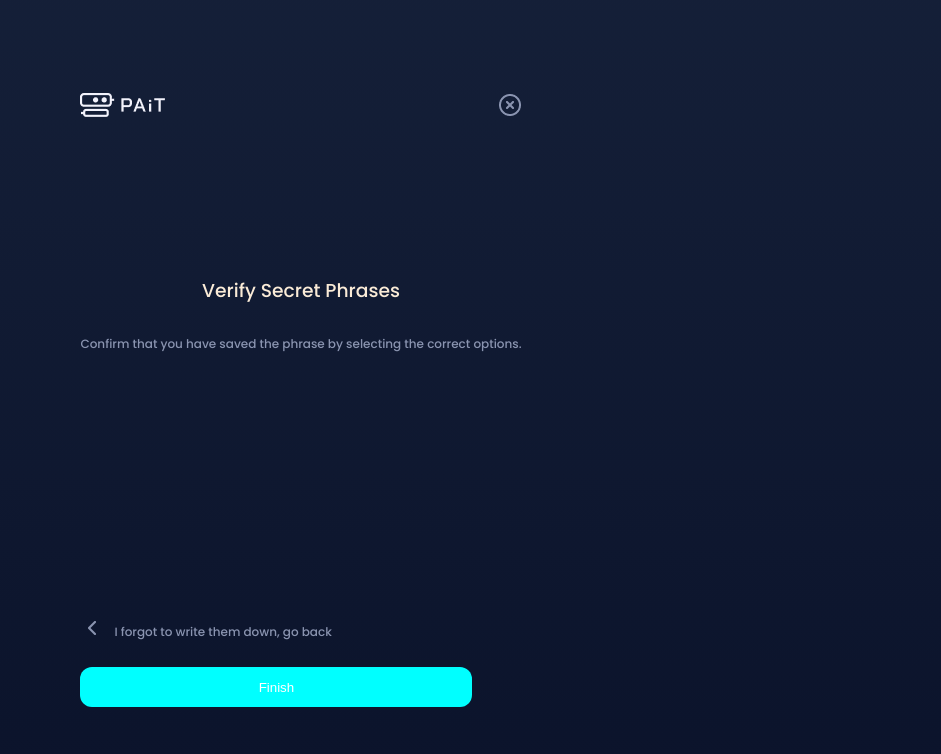
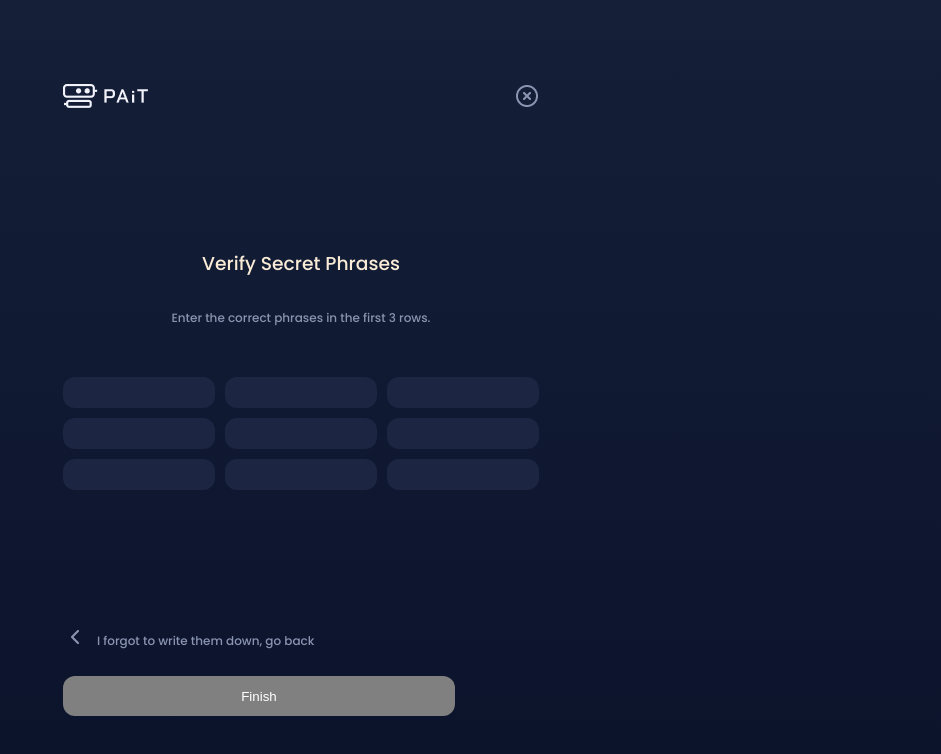
Before and after one commit to MorrisMacharia/PAiT, a Next.js app: page /Verify in a window 1280 px wide. Shown: the top 754 px of the page, without its empty margins (339-1280 px from the left). Built offline with nearby package versions, Linux system fonts and the light colour scheme.

Commit message:
new additions

```diff
--- a/package.json
+++ b/package.json
@@ -9,6 +9,8 @@
     "lint": "next lint"
   },
   "dependencies": {
+    "@scure/bip39": "^1.3.0",
+    "bip39": "^3.1.0",
     "next": "14.2.5",
     "react": "^18",
     "react-dom": "^18",
--- a/src/app/Connectwallet/page.css
+++ b/src/app/Connectwallet/page.css
@@ -1,3 +1,5 @@
+
+
 .creation1 {
   display: flex;
   flex-direction: column;
--- a/src/app/Layout/WalletLayout.jsx
+++ b/src/app/Layout/WalletLayout.jsx
@@ -23,6 +23,7 @@ export default function WalletLayout({ children, allPhrasesFilled, onFinish }) {
 
   // Define responsive styles
   const layoutStyle = {
+    // width: "100%",
     display: "flex",
     flexDirection: "column",
     justifyContent: "space-around",
@@ -37,6 +38,7 @@ export default function WalletLayout({ children, allPhrasesFilled, onFinish }) {
   };
 
   const mainContentStyle = {
+    width: "100%",
     display: "flex",
     flexDirection: "column",
     justifyContent: "space-around",
--- a/src/app/Verify/page.css
+++ b/src/app/Verify/page.css
@@ -1,4 +1,5 @@
 .description {
+  width: 100%;
   display: flex;
   flex-direction: column;
   align-items: center;
@@ -18,10 +19,14 @@
   }
 }
 .holder {
+  width: 100%;
   display: flex;
   flex-direction: column;
-  gap: 60px;
-  padding-bottom: 50px;
+  align-items: center;
+  gap: 50px;
+  width: 100%;
+  height: 100%;
+  /* padding-bottom: 50px; */
 }
 .what {
   color: white;
@@ -45,11 +50,13 @@
   width: 100%;
 }
 .btns{
+  width: 100%;
   display: flex;
   justify-content: space-between;
   font-weight: 500;
   font-size: 14px;
   .btn{
+    width: 100%;
     font-size: 14px;
     font-weight: 600;
     color: rgb(138, 148, 176);
@@ -61,3 +68,45 @@
     transition: 0.3s;
   }
 }
+
+.grid-container {
+  width: 100%;
+  display: grid;
+  grid-template-columns: repeat(3, 1fr); /* 3 equal columns */
+  grid-template-rows: repeat(3, 1fr); /* 3 equal rows */
+  gap: 10px;
+  /* margin-bottom: 20px; */
+  width: inherit; /* Ensure grid takes full width */
+  box-sizing: border-box;
+}
+
+.phrase-item {
+  width: 100%;
+  display: flex;
+  justify-content: center;
+  align-items: center;
+}
+
+.input-phrase {
+  width: 100%;
+  padding: 10px;
+  border: none; /* Remove default border */
+  border-radius: 12px;
+  /* box-sizing: border-box; */
+  text-align: center;
+  font-size: 10px; /* Adjust font size as needed */
+  background-color: rgb(28, 37, 65); /* Default background color */
+  color: var(--Text-Muted, #8a94b0); /* Default text color */
+}
+
+.input-phrase:focus {
+  /* No changes on focus */
+  background-color: rgb(28, 37, 65); /* Ensure background stays the same on focus */
+  color: var(--Text-Muted, #8a94b0); /* Ensure text color stays the same on focus */
+}
+
+.input-phrase:valid:hover,
+.input-phrase:not(:placeholder-shown):hover {
+  background-color: white; /* Background color on hover after phrase is entered */
+  color: black; /* Text color on hover after phrase is entered */
+}
--- a/src/app/Verify/page.jsx
+++ b/src/app/Verify/page.jsx
@@ -1,91 +1,75 @@
 "use client";
-
 import React, { useState, useEffect } from "react";
-import { useSearchParams } from "next/navigation";
+import { useSearchParams, useRouter } from "next/navigation";
 import WalletLayout from "@/app/Layout/WalletLayout";
 import "./page.css";
+import { validateMnemonicPhrase } from "../utils/utils.jsx";
 
 const Verify = () => {
-  const [selectedOptions, setSelectedOptions] = useState({});
-  const [allSelected, setAllSelected] = useState(false);
+  const [enteredPhrases, setEnteredPhrases] = useState(Array(9).fill("")); // Only 9 phrases for the 3x3 grid
   const [phrases, setPhrases] = useState([]);
+  const [isVerified, setIsVerified] = useState(false);
+  const [error, setError] = useState("");
   const searchParams = useSearchParams();
+  const router = useRouter();
 
+  // Retrieve only the first 3 phrases from the Newwallet page
   useEffect(() => {
-    const routerPhrases = searchParams.get('phrases');
+    const routerPhrases = searchParams.get("phrases");
     if (routerPhrases) {
       const parsedPhrases = JSON.parse(routerPhrases);
-      setPhrases(parsedPhrases.map((phrase, index) => ({
-        question: `${index + 1}${getOrdinalSuffix(index + 1)}`,
-        options: shuffleArray([phrase, ...generateRandomOptions(phrase)])
-      })));
+      setPhrases(parsedPhrases.slice(0, 9)); // We are only interested in the first 9 phrases
     }
   }, [searchParams]);
 
-  const handleClick = (phraseIndex, optionIndex) => {
-    setSelectedOptions(prev => ({
-      ...prev,
-      [phraseIndex]: optionIndex
-    }));
-  };
+  // Check if the entered phrases match the original ones
+  useEffect(() => {
+    const allPhrasesEntered = enteredPhrases.every((phrase) => phrase.trim() !== "");
 
-  useEffect(() => {
-    const allPhrasesFilled = Object.keys(selectedOptions).length === phrases.length;
-    setAllSelected(allPhrasesFilled);
-  }, [selectedOptions, phrases]);
+    if (allPhrasesEntered) {
+      const isValid = enteredPhrases.every((phrase, index) =>
+        phrase.trim() === phrases[index]
+      );
 
-  const getOrdinalSuffix = (num) => {
-    const j = num % 10;
-    const k = num % 100;
-    if (j === 1 && k !== 11) return "st";
-    if (j === 2 && k !== 12) return "nd";
-    if (j === 3 && k !== 13) return "rd";
-    return "th";
-  };
+      if (isValid) {
+        const mnemonicPhrase = enteredPhrases.join(" ").trim();
+        if (validateMnemonicPhrase(mnemonicPhrase)) {
+          setIsVerified(true);
+          setError("");
+          router.push("/Dashboard"); // Redirect to dashboard on successful verification
+        } else {
+          setError("The entered phrases are not valid. Please try again.");
+        }
+      } else {
+        setError("The entered phrases do not match the generated phrases.");
+      }
+    }
+  }, [enteredPhrases, phrases, router]);
 
-  const generateRandomOptions = (correctPhrase) => {
-    // This is a placeholder function. In a real application, you'd use a more sophisticated method to generate plausible alternatives.
-    return ["Option A", "Option B"].filter(option => option !== correctPhrase);
-  };
-
-  const shuffleArray = (array) => {
-    for (let i = array.length - 1; i > 0; i--) {
-      const j = Math.floor(Math.random() * (i + 1));
-      [array[i], array[j]] = [array[j], array[i]];
-    }
-    return array;
+  // Handle changes in input fields
+  const handleInputChange = (index, value) => {
+    const updatedPhrases = [...enteredPhrases];
+    updatedPhrases[index] = value;
+    setEnteredPhrases(updatedPhrases);
   };
 
   return (
-    <WalletLayout allPhrasesFilled={allSelected}>
+    <WalletLayout allPhrasesFilled={isVerified}>
       <div className="holder">
         <div className="description">
           <h3 className="h1">Verify Secret Phrases</h3>
-          <p className="p1">
-            Confirm that you have saved the phrase by selecting the correct
-            options.
-          </p>
+          <p className="p1">Enter the correct phrases in the first 3 rows.</p>
+          {error && <div className="error">{error}</div>}
         </div>
-        <div className="container">
-          {phrases.map((phrase, index) => (
-            <div key={index} className="phrase">
-              <p className="what">
-                What is the <span className="sp">{phrase.question}</span> phrase?
-              </p>
-              <div className="btns">
-                {phrase.options.map((option, idx) => (
-                  <button
-                    key={idx}
-                    className="btn"
-                    style={{
-                      backgroundColor: selectedOptions[index] === idx ? 'white' : '',
-                    }}
-                    onClick={() => handleClick(index, idx)}
-                  >
-                    {option}
-                  </button>
-                ))}
-              </div>
+        <div className="grid-container">
+          {Array.from({ length: 9 }).map((_, index) => (
+            <div key={index} className="phrase-item">
+              <input
+                type="text"
+                className="input-phrase"
+                value={enteredPhrases[index]}
+                onChange={(e) => handleInputChange(index, e.target.value)}
+              />
             </div>
           ))}
         </div>
--- a/src/app/globals.css
+++ b/src/app/globals.css
@@ -6,7 +6,7 @@
 
 body {
   width: 100%;
-  /* height: 100dvh; */
+  height: 100%;
   background: linear-gradient(
       180deg,
       rgba(58, 80, 107, 0.2) 0%,
--- a/src/app/layout.js
+++ b/src/app/layout.js
@@ -1,4 +1,4 @@
-import { poppins } from "@/utils/font";
+import { poppins } from "@/app/utils/font";
 import "./globals.css";
 
 export default function RootLayout({ children }) {
--- /dev/null
+++ b/src/app/utils/utils.jsx
@@ -0,0 +1,11 @@
+import * as bip39 from 'bip39';
+import { randomBytes } from 'crypto';
+
+export function generateMnemonicPhrase() {
+  const entropy = randomBytes(16); // 128-bit entropy
+  return bip39.entropyToMnemonic(entropy); // Use entropyToMnemonic and pass the buffer directly
+}
+
+export function validateMnemonicPhrase(phrase) {
+  return bip39.validateMnemonic(phrase);
+}
```
Also changed, not shown: src/app/Newwallet/page.js (+23 -21 lines), src/app/utils/font.jsx (renamed from src/utils/font.jsx), 1 other file (tests, documents, lock files or other folders).
